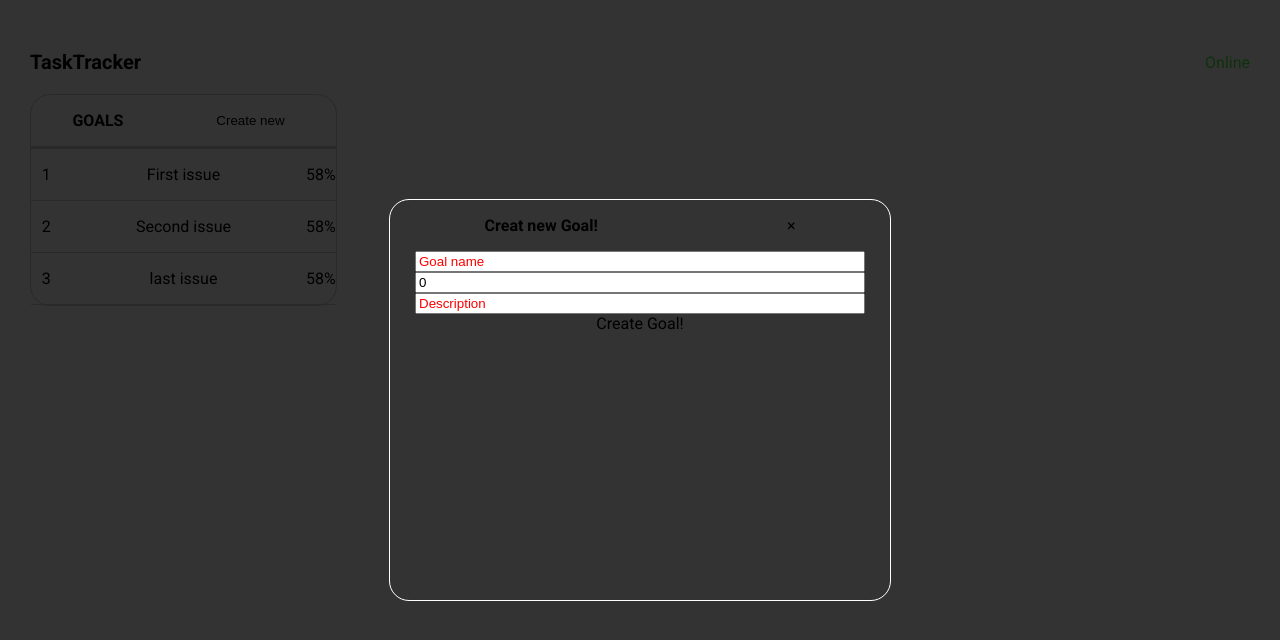
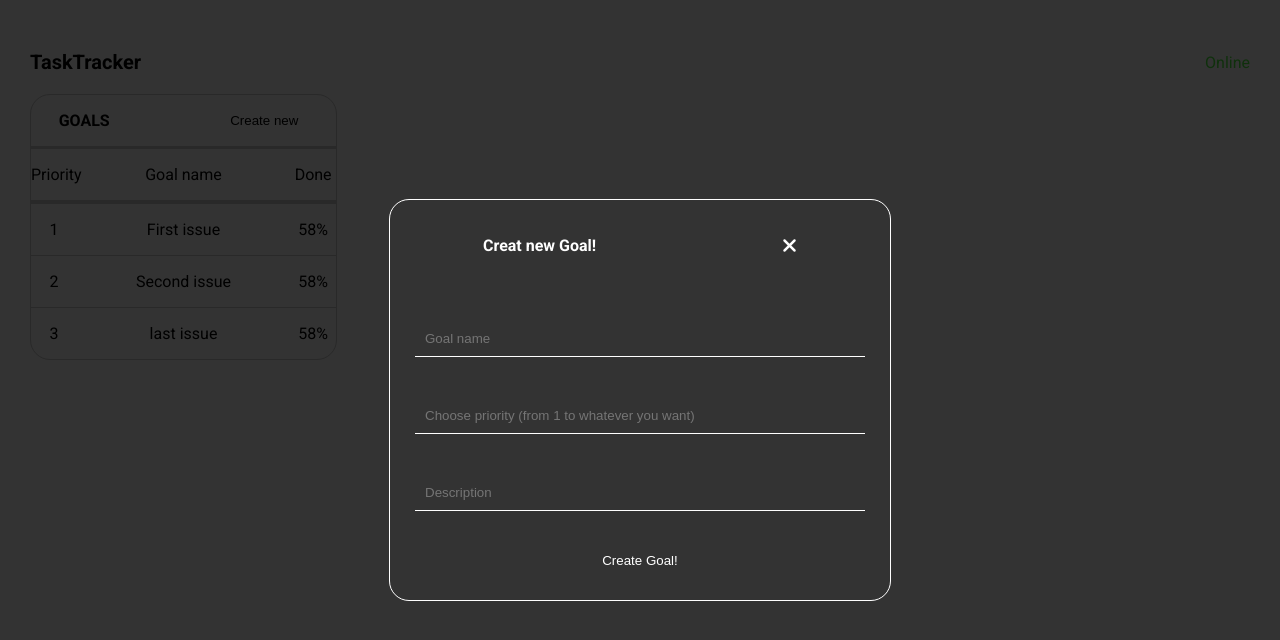
Before and after one commit to ponomarenkoboris/task-manager, a Vue app: page /TaskTracker in a window 1280 px wide. Both pictures are taken after a click on the button "Create new". Shown: the top 640 px of the page. Built offline with nearby package versions, Linux system fonts and the light colour scheme.

Commit message:
add modal styles

```diff
--- a/package.json
+++ b/package.json
@@ -30,6 +30,7 @@
     "@vue/cli-service": "~5.0.0-alpha.5",
     "@vue/compiler-sfc": "^3.0.4",
     "@vue/eslint-config-prettier": "^6.0.0",
+    "@vue/test-utils": "^2.0.0-rc.3",
     "eslint": "^7.20.0",
     "eslint-plugin-prettier": "^3.3.1",
     "eslint-plugin-vue": "^7.2.0",
--- a/src/components/GoalsList.vue
+++ b/src/components/GoalsList.vue
@@ -3,7 +3,29 @@
         <article class="main-card">
             <div class="main-card-title-wrapper">
                 <p class="main-card__title">Goals</p>
+                <div class="pugination-controllers-wrapper">
+                    <div v-show="totalPages.length > 1" class="pugination-controllers">
+                        <span class="controller-wrapper">
+                            <i ref="control-prev" class="fas fa-angle-left"></i>
+                        </span>
+                        <p class="pugination__counter">{{ currentPage }} / {{ totalPages }}</p>
+                        <span class="controller-wrapper">
+                            <i ref="control-next" class="fas fa-angle-right"></i>
+                        </span>
+                    </div>
+                </div>
                 <button class="new-goal-btn" ref="create-new-goal">Create new</button>
+            </div>
+            <div class="headlines-wrapper">
+                <div class="headline-item">
+                    <p ref="priority-sort" class="goal__status priority">Priority</p>
+                </div>
+                <div class="headline-item center">
+                    <p class="goal__name">Goal name</p>
+                </div>
+                <div class="headline-item">
+                    <p class="goal__done-persent">Done</p>
+                </div>
             </div>
             <article class="main-card__goals-list">
                 <div class="goal-wrapper" v-for="(goal, idx) in renderGoalsOnPage" :key="idx" @click="testMove(goal)">
@@ -18,17 +40,8 @@
                     </div>
                 </div>
             </article>
-            <article v-if="totalPages > 1" class="total-goasl-wrapper">
-                <p class="total__goals"><storng>TOTAL</storng>: {{ allGoals.length }}</p>
-                <div class="pugination-controllers">
-                    <span class="controller-wrapper">
-                        <i ref="control-prev" class="fas fa-angle-left"></i>
-                    </span>
-                    <p class="pugination__counter">{{ currentPage }} / {{ totalPages }}</p>
-                    <span class="controller-wrapper">
-                        <i ref="control-next" class="fas fa-angle-right"></i>
-                    </span>
-                </div>
+            <article v-if="totalPages > 1" class="total-goals-wrapper">
+                <p class="total__goals"><strong>TOTAL</strong>: {{ allGoals.length }}</p>
             </article>
         </article>
         <UniversalForm v-if="formController" @closeModal="closeModal" :appointment="'Creat new Goal!'"/>
@@ -49,15 +62,16 @@ export default {
         UniversalForm
     },
     setup() {
+        // TODO add goals sort by priority
         const store = useStore();
         const formController = ref(false);
         const createNewGoal = templateRef('create-new-goal');
-
         const allGoals = computed(() => {
             return store.getters.goals.map(item => new Goal(item.id, item.priority, item.name, item.tasks));
         });
         const controllerPrev = templateRef('control-prev');
         const controllerNext = templateRef('control-next');
+        const prioritySort = templateRef('priority-sort');
         const maxOnPage = 10;
         const totalPages = computed(() => Math.ceil(allGoals.value.length / maxOnPage));
         const currentPage = ref(1); // default value
@@ -74,6 +88,10 @@ export default {
                 renderGoalsOnPage.value = allGoals.value.slice((curr - 1) * maxOnPage, (prev - 1) * maxOnPage);
                 return;
             }
+        });
+
+        useEventListener(prioritySort, 'click', () => {
+            console.log('sort function')
         });
 
         useEventListener(controllerNext, 'click', () => {
@@ -115,6 +133,7 @@ export default {
 <style lang="scss" scoped>
 .main-card {
     width: 25%;
+    max-height: 681px;
     display: flex;
     flex-direction: column;
     align-items: center;
@@ -135,6 +154,24 @@ export default {
             font-weight: bold;
         }
 
+        .pugination-controllers-wrapper {
+            display: flex;
+
+            .pugination-controllers {
+                display: flex;
+
+                .controller-wrapper {
+                    font-size: 20px;
+                    cursor: pointer;
+                }
+
+                .pugination__counter {
+                    display: block;
+                    margin: 0 10px;
+                }
+            }
+        }
+
         .new-goal-btn {
             cursor: pointer;
             padding: 5px 10px;
@@ -152,45 +189,52 @@ export default {
         }
     }
 
+    .headlines-wrapper {
+        width: 100%;
+        display: flex;
+        align-items: center;
+        justify-content: space-between;
+        border-bottom: 3px solid #ccc;
+
+        .headline-item {
+            height: 100%;
+            width: 15%;
+            text-align: center;
+            cursor: default;
+        }
+
+        .priority {
+            cursor: pointer;
+        }
+
+        .center {
+            width: 70%;
+            text-align: center;
+        }
+    }
+
     .main-card__goals-list {
         width: 100%;
 
         .goal-wrapper {
             display: flex;
             justify-content: space-between;
-            border-bottom: 1px solid #ccc;
+            border-top: 1px solid #ccc;
 
             .goal-priority-wrapper,
             .goal-percentage-of-completion-wrapper {
-                width: 10%;
+                width: 15%;
                 text-align: center;
             }
             .goal-text-wrapper {
-                width: 80%;
+                width: 70%;
                 text-align: center;
             }
         }
     }
 
-    .total-goasl-wrapper {
-        display: flex;
-        flex-direction: column;
-        justify-content: center;
-        align-items: center;
-
-        .pugination-controllers {
-            display: flex;
-
-            .controller-wrapper {
-                font-size: 20px;
-                cursor: pointer;
-            }
-
-            .pugination__counter {
-                display: block;
-                margin: 0 10px;
-            }
-        }
+    .total-goals-wrapper {
+        border-top: 1px solid #ccc;
     }
 }
 </style>
--- a/src/components/UniversalForm.vue
+++ b/src/components/UniversalForm.vue
@@ -3,14 +3,18 @@
         <article ref="modalWind" class="universal-wrapper">
             <div class="title-wrapper">
                 <p><strong>{{ appointment }}</strong></p>
-                <p ref="closeModalBtn" class="close-card-icon">&times;</p>
+                <span ref="closeModalBtn" class="close-card-icon">
+                    <i class="fas fa-times"></i>
+                </span>
             </div>
             <div class="form-wrapper">
                 <input type="text" class="new-goal__name" v-model="newGoal.goalName" placeholder="Goal name">
-                <input type="number" class="new-goal__priority" v-model="newGoal.goalPriority" placeholder="Choose priority">
+                <input type="number" class="new-goal__priority" v-model="newGoal.goalPriority" placeholder="Choose priority (from 1 to whatever you want)">
                 <input type="text" class="new-goal__description" v-model="newGoal.description" placeholder="Description">
             </div>
-            <div class="btn" @click="submitGoal">Create Goal!</div>
+            <div class="create-btn-wrapper">
+                <button class="btn-create" @click="submitGoal">Create Goal!</button>
+            </div>
         </article>
     </div>
 </template>
@@ -41,13 +45,14 @@ export default {
         });
 
         const newGoal = reactive({
-            goalPriority: 0,
+            goalPriority: '',
             goalName: '',
             description: ''
         });
 
         function submitGoal() {
             const { goalPriority, goalName, description } = newGoal;
+            if (!description.trim() || !goalName.trim()) return;
             store.commit('addGoal', new Goal(4, goalPriority, goalName, description));
             newGoal.goalName = '';
             newGoal.description = '';
@@ -75,20 +80,19 @@ export default {
     background: rgba($color: #000000, $alpha: .8);
     display: flex;
     align-items: center;
-    justify-content: center;
-
-    ::placeholder {
-        color: red;
-    }
+    justify-content: space-around;
+    color: #fff;
 
     .title-wrapper {
         display: flex;
         width: 100%;
         align-items: center;
         justify-content: space-around;
+        margin-top: 20px;
 
         .close-card-icon {
             cursor: pointer;
+            font-size: 20px
         }
     }
 
@@ -96,6 +100,38 @@ export default {
         display: flex;
         flex-direction: column;
         width: 90%;
+
+        .new-goal__name,
+        .new-goal__priority,
+        .new-goal__description {
+            ::placeholder {
+                color: #ffffff;
+            }
+            color: #ffffff;
+            height: 30px;
+            padding: 3px 10px;
+            outline: none;
+            background-color: inherit;
+            border: none;
+            border-bottom: 1px solid #fff;
+            margin-top: 40px;
+            transition: .20s ease-in-out;
+
+            &:focus {
+                border-radius: 20px;
+                border: 1px solid #ffffff;
+            }
+        }
+
+        input::-webkit-outer-spin-button,
+        input::-webkit-inner-spin-button {
+            -webkit-appearance: none;
+            margin: 0;
+        }
+        input[type=number] {
+            -moz-appearance:textfield;
+        }
+
     }
 
     .universal-wrapper {
@@ -104,9 +140,38 @@ export default {
         display: flex;
         flex-direction: column;
         align-items: center;
+        justify-content: space-between;
         border: 1px solid #fff;
         border-radius: 20px;
 
+        .create-btn-wrapper {
+            height: 20%;
+            width: 30%;
+            display: flex;
+            align-items: center;
+            justify-content: center;
+
+            .btn-create {
+                padding: 10px 15px;
+                cursor: pointer;
+                background-color: inherit;
+                outline: none;
+                border-radius: 20px;
+                border: none;
+                color: #ffffff;
+                transition: backgronud-color .33s linear;
+
+                &:hover {
+                    color: #000000;
+                    background-color: rgba($color: #ffffff, $alpha: .8);
+                }
+
+                &:active {
+                    color: #ffffff;
+                    background-color: rgba($color: #ffffff, $alpha: 1);
+                }
+            }
+        }
     }
 }
 
```
Also changed, not shown: 1 other file (tests, documents, lock files or other folders).
